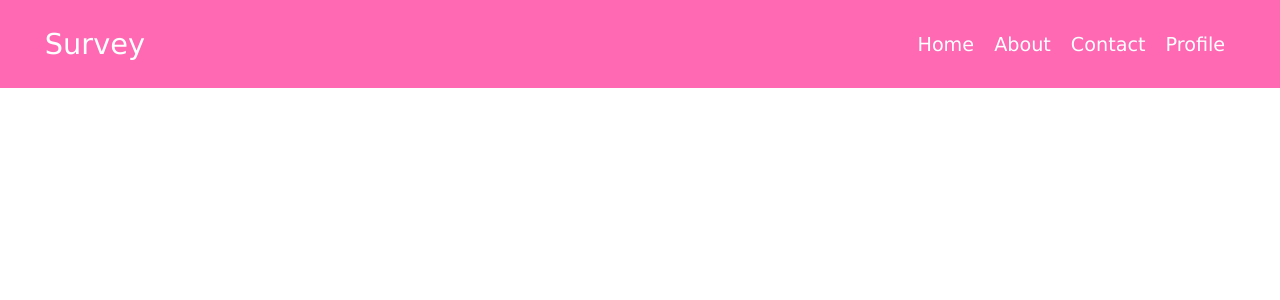
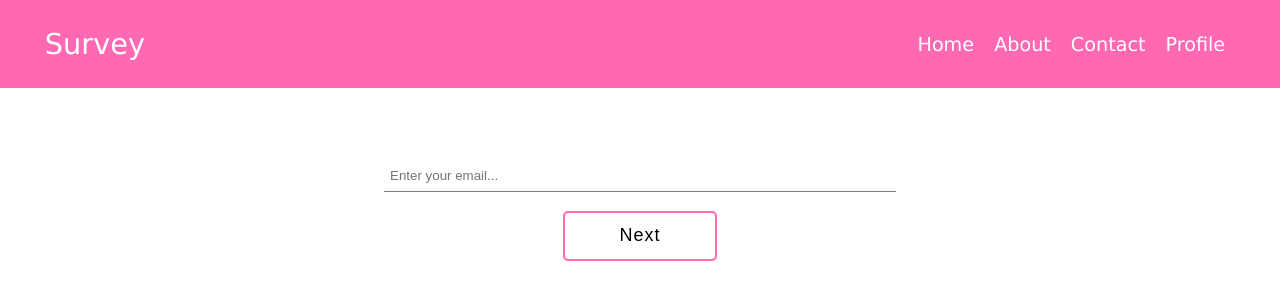
Before and after one commit to Taran29/SurveyApp, a React (Create React App) app: page /forgotPassword in a window 1280 px wide. Shown: the top 300 px of the page. Built offline with nearby package versions, Linux system fonts and the light colour scheme; the HTML template or start-up script is replaced by a standard one.

Commit message:
Implemented Forgot Password Flow

```diff
--- a/src/App.jsx
+++ b/src/App.jsx
@@ -1,6 +1,12 @@
 import './App.css';
 import React from 'react';
-import { Navbar, Register, Login, Security } from './components';
+import {
+  Navbar,
+  Register,
+  Login,
+  Security,
+  ForgotPassword
+} from './components';
 import { BrowserRouter as Router, Routes, Route } from 'react-router-dom'
 
 const App = () => {
@@ -13,6 +19,7 @@ const App = () => {
             <Route path="/register" element={<Register />} />
             <Route path="/login" element={<Login />} />
             <Route path="/security" element={<Security />} />
+            <Route path="/forgotPassword" element={<ForgotPassword />} />
           </Routes>
         </Router>
       </div>
--- /dev/null
+++ b/src/components/ForgotPassword/ForgotPassword.css
@@ -0,0 +1,17 @@
+.forgot-pw-container {
+  display: flex;
+  flex-direction: column;
+  margin: 0 auto;
+  margin-top: 11%;
+  width: 40%;
+}
+
+.forgot-pw-container button {
+  width: 30%;
+}
+
+.incorrect-ans {
+  padding-left: 5px;
+  margin-top: 10px;
+  font-size: 14px;
+}
--- /dev/null
+++ b/src/components/ForgotPassword/ForgotPassword.jsx
@@ -0,0 +1,69 @@
+import { useState } from 'react'
+import './ForgotPassword.css'
+import { Link } from 'react-router-dom'
+import {
+  VerifyEmail,
+  VerifyAnswer,
+  UpdatePassword
+} from '../../utils/ForgotPasswordUtils/index'
+
+const ForgotPassword = () => {
+
+  const [email, setEmail] = useState('')
+  const [question, setQuestion] = useState('')
+  const [answer, setAnswer] = useState('')
+  const [showForm, setShowForm] = useState(false)
+  const [isInvalidEmail, setIsInvalidEmail] = useState(false)
+  const [allowNewPassword, setAllowNewPassword] = useState(false)
+  const [inValidAnswer, setInvalidAnswer] = useState(false)
+  const [token, setToken] = useState('')
+
+  const [newPassword, setNewPassword] = useState('')
+  const [confirmNewPassword, setConfirmNewPassword] = useState('')
+
+  return (
+    <div className='forgot-pw-container'>
+      {(!showForm && !allowNewPassword) ?
+        <VerifyEmail
+          email={email}
+          setEmail={setEmail}
+          setQuestion={setQuestion}
+          setShowForm={setShowForm}
+          setIsInvalidEmail={setIsInvalidEmail}
+        />
+        : <></>
+      }
+
+      {(showForm && !allowNewPassword) ?
+        <VerifyAnswer
+          question={question}
+          answer={answer}
+          setAnswer={setAnswer}
+          inValidAnswer={inValidAnswer}
+          setInvalidAnswer={setInvalidAnswer}
+          email={email}
+          setToken={setToken}
+          setAllowNewPassword={setAllowNewPassword}
+        /> : <></>
+      }
+
+      {allowNewPassword ?
+        <UpdatePassword
+          token={token}
+          newPassword={newPassword}
+          setNewPassword={setNewPassword}
+          confirmNewPassword={confirmNewPassword}
+          setConfirmNewPassword={setConfirmNewPassword}
+        />
+        : <></>}
+
+      {(isInvalidEmail && !allowNewPassword) ?
+        <div>
+          This account does not exist. Please register <Link to="/register">Here</Link>
+        </div> : <></>
+      }
+    </div>
+  )
+}
+
+export default ForgotPassword
--- a/src/components/Login/Login.css
+++ b/src/components/Login/Login.css
@@ -17,13 +17,18 @@
   align-self: center;
 }
 
-.registerText .registerRoute {
+.forgot-pw-text {
+  margin-top: 15px;
+  align-self: center;
+}
+
+.registerRoute {
   text-decoration: none;
   color: #ff69b4;
   transition: 0.1s ease-out;
 }
 
-.registerText .registerRoute:hover {
+.registerRoute:hover {
   color: #0096FF;
   transition: 0.2s ease-in;
 }
--- a/src/components/Login/Login.jsx
+++ b/src/components/Login/Login.jsx
@@ -44,6 +44,10 @@ const Login = () => {
         setValue={password => setPassword(password)}
       />
 
+      <span className='forgot-pw-text'>
+        <Link to="/forgotPassword" className='registerRoute'>Forgot Password?</Link>
+      </span>
+
       <button
         type="submit"
         className="submitBtn"
--- a/src/components/Security/Security.jsx
+++ b/src/components/Security/Security.jsx
@@ -1,13 +1,12 @@
 import { useState } from "react"
 import TextField from "../../utils/TextField/TextField"
-import { useNavigate, useLocation } from "react-router-dom"
+import { useLocation } from "react-router-dom"
 import './Security.css'
 
 const Security = () => {
   const [question, setQuestion] = useState('')
   const [answer, setAnswer] = useState('')
 
-  const navigate = useNavigate()
   const location = useLocation()
 
   const submitFunction = async (e) => {
--- a/src/components/index.js
+++ b/src/components/index.js
@@ -1,4 +1,5 @@
 export { default as Navbar } from './Navbar/Navbar'
 export { default as Register } from './Register/Register'
 export { default as Login } from './Login/Login'
+export { default as ForgotPassword } from './ForgotPassword/ForgotPassword'
 export { default as Security } from './Security/Security'
--- /dev/null
+++ b/src/utils/ForgotPasswordUtils/UpdatePassword.jsx
@@ -0,0 +1,55 @@
+import TextField from "../TextField/TextField"
+
+const UpdatePassword = (props) => {
+
+  const {
+    token,
+    newPassword,
+    setNewPassword,
+    confirmNewPassword,
+    setConfirmNewPassword
+  } = props
+
+  const setNewPasswordFunction = async () => {
+    const response = await fetch('http://localhost:5000/api/forgotPassword/setNewPassword', {
+      method: 'POST',
+      mode: 'cors',
+      headers: {
+        'Content-Type': 'application/json',
+        'Access-Control-Allow-Origin': '*',
+        'x-forgot-password-token': token
+      },
+      body: JSON.stringify({
+        newPassword: newPassword
+      })
+    })
+
+    const result = await response.json()
+    console.log(result)
+    console.log(response.headers.get('x-auth-token'))
+
+  }
+
+  return (
+    <>
+      <TextField
+        type="password"
+        placeholder="Enter new password..."
+        value={newPassword || ''}
+        setValue={password => setNewPassword(password)}
+      />
+      <TextField
+        type="password"
+        placeholder="Confirm new password..."
+        value={confirmNewPassword || ''}
+        setValue={confirmPassword => setConfirmNewPassword(confirmPassword)}
+      />
+      <button
+        className='submitBtn'
+        onClick={setNewPasswordFunction}
+      >Submit</button>
+    </>
+  )
+}
+
+export default UpdatePassword
--- /dev/null
+++ b/src/utils/ForgotPasswordUtils/VerifyAnswer.jsx
@@ -0,0 +1,68 @@
+import TextField from "../TextField/TextField"
+
+const VerifyAnswer = (props) => {
+  const {
+    question,
+    answer,
+    setAnswer,
+    inValidAnswer,
+    setInvalidAnswer,
+    email,
+    setToken,
+    setAllowNewPassword
+  } = props
+
+
+  const verifyAnswer = async () => {
+    const response = await fetch('http://localhost:5000/api/forgotPassword', {
+      method: 'POST',
+      mode: 'cors',
+      headers: {
+        "Content-Type": "application/json",
+        "Access-Control-Allow-Origin": "*"
+      },
+      body: JSON.stringify({
+        email: email,
+        answer: answer
+      })
+    })
+
+    await response.json()
+
+    if (response.status === 200) {
+      setToken(response.headers.get('x-forgot-password-token'))
+      setAllowNewPassword(true)
+      return
+    }
+
+    if (response.status === 401) {
+      setInvalidAnswer(true)
+      return
+    }
+  }
+
+  return (
+    <>
+      <span>{question}</span>
+      <TextField
+        type="text"
+        placeholder="Enter your security question answer..."
+        value={answer || ''}
+        setValue={answer => setAnswer(answer)}
+      />
+
+      {inValidAnswer ?
+        <span className='incorrect-ans'>Answer is incorrect</span> : <></>
+      }
+
+      <button
+        className='submitBtn'
+        onClick={verifyAnswer}
+      >
+        Next
+      </button>
+    </>
+  )
+}
+
+export default VerifyAnswer
--- /dev/null
+++ b/src/utils/ForgotPasswordUtils/VerifyEmail.jsx
@@ -0,0 +1,41 @@
+import TextField from "../TextField/TextField"
+
+const VerifyEmail = ({ email, setEmail, setQuestion, setShowForm, setIsInvalidEmail }) => {
+
+  const emailSubmitFunction = async () => {
+    const result = await fetch(`http://localhost:5000/api/forgotPassword/user/${email}`, {
+      method: 'GET',
+      mode: 'cors',
+    })
+
+    const response = await result.json()
+    console.log(response)
+
+    if (result.status === 200) {
+      setIsInvalidEmail(false)
+      setQuestion(response.securityQuestion)
+      setShowForm(true)
+    }
+
+    if (result.status === 400) {
+      setIsInvalidEmail(true)
+    }
+  }
+
+  return (
+    <>
+      <TextField
+        type="email"
+        placeholder="Enter your email..."
+        value={email || ''}
+        setValue={email => setEmail(email)}
+      />
+      <button
+        className='submitBtn'
+        onClick={emailSubmitFunction}
+      >Next</button>
+    </>
+  )
+}
+
+export default VerifyEmail
--- /dev/null
+++ b/src/utils/ForgotPasswordUtils/index.js
@@ -0,0 +1,3 @@
+export { default as VerifyEmail } from './VerifyEmail'
+export { default as VerifyAnswer } from './VerifyAnswer'
+export { default as UpdatePassword } from './UpdatePassword'
```
